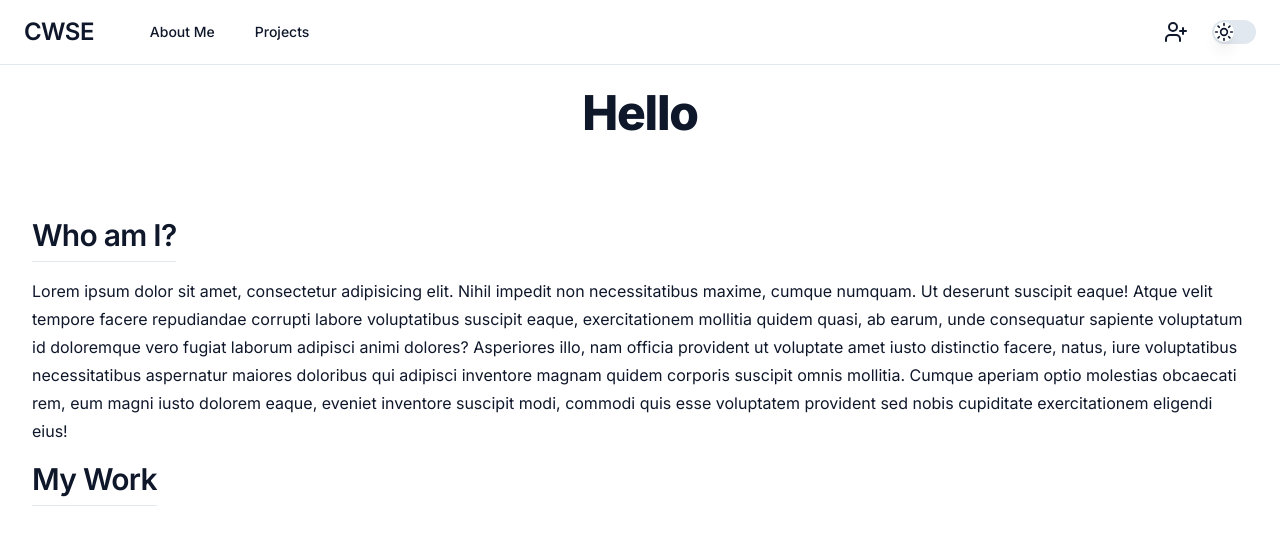
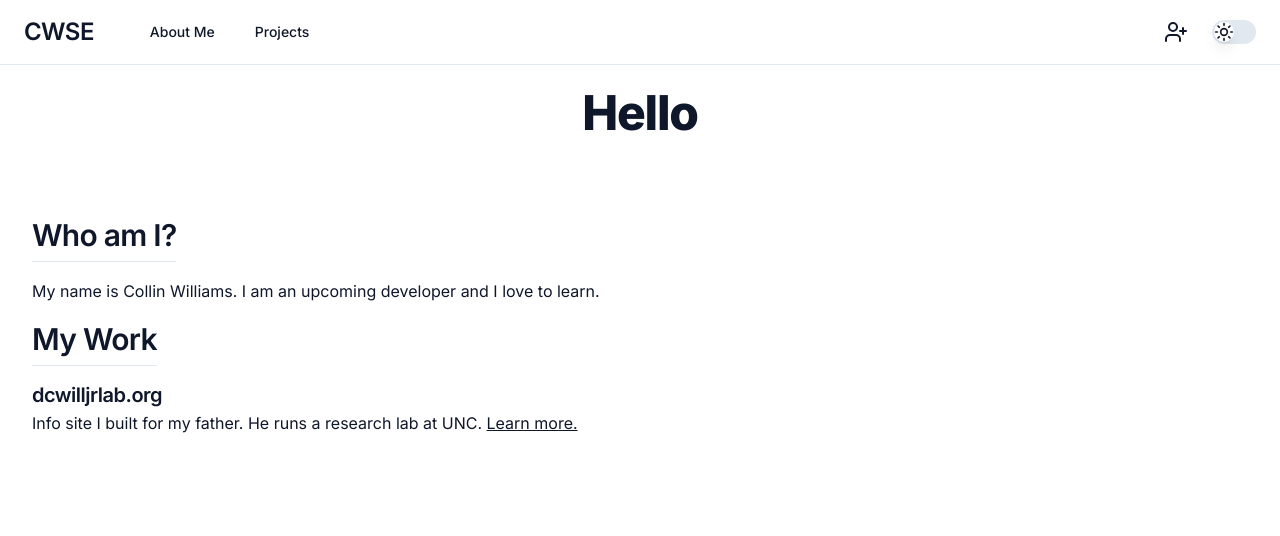
Before and after one commit to collinw7/cwDev, a Next.js app: page / in a window 1280 px wide. Shown: the top 536 px of the page. Built offline with nearby package versions, Linux system fonts and the light colour scheme.

Commit message:
updating info

```diff
--- a/app/page.tsx
+++ b/app/page.tsx
@@ -1,5 +1,6 @@
 import Image from "next/image";
 import { IntroComponent } from "@/components/intro-component";
+import Link from "next/link";
 
 export default function Home() {
   return (
@@ -10,14 +11,19 @@ export default function Home() {
       <section id="about-me-section">
         <a id="about-me" className="top-[-2rem] hidden relative"></a>
         <h2 className="inline">Who am I?</h2>
-        <p>Lorem ipsum dolor sit amet, consectetur adipisicing elit. Nihil impedit non necessitatibus maxime, cumque numquam. Ut deserunt suscipit eaque! Atque velit tempore facere repudiandae corrupti labore voluptatibus suscipit eaque, exercitationem mollitia quidem quasi, ab earum, unde consequatur sapiente voluptatum id doloremque vero fugiat laborum adipisci animi dolores? Asperiores illo, nam officia provident ut voluptate amet iusto distinctio facere, natus, iure voluptatibus necessitatibus aspernatur maiores doloribus qui adipisci inventore magnam quidem corporis suscipit omnis mollitia. Cumque aperiam optio molestias obcaecati rem, eum magni iusto dolorem eaque, eveniet inventore suscipit modi, commodi quis esse voluptatem provident sed nobis cupiditate exercitationem eligendi eius!</p>
+        <p>
+          My name is Collin Williams. I am an upcoming developer and I love to
+          learn.
+        </p>
       </section>
       <section id="projects-section">
         <a id="projects" className="top-[-2rem] hidden relative"></a>
         <h2 className="inline">My Work</h2>
-        <p></p>
+        <p>
+          <h4>dcwilljrlab.org</h4>
+          Info site I built for my father. He runs a research lab at UNC. <Link href="https://www.dcwilljrlab.org" target="blank" className="underline">Learn more.</Link>
+        </p>
       </section>
-
     </main>
   );
 }
--- /dev/null
+++ b/components/global-footer.tsx
@@ -0,0 +1,5 @@
+const GlobalFooter = (): JSX.Element => {
+  return <></>
+}
+
+export { GlobalFooter };
--- a/components/mobile-nav.tsx
+++ b/components/mobile-nav.tsx
@@ -15,11 +15,7 @@ import {
 import { MenuSquare } from "lucide-react";
 import { scrollTop } from "@/lib/scrollTop";
 import Link from "next/link";
-
-type LinkProps = {
-  children?: ReactNode;
-  href: string;
-};
+import { LinkProps } from "@/lib/linkProps";
 
 const MobileNavLink = ({ href, children }: LinkProps): JSX.Element => {
   return (
--- a/components/ui/theme-toggle.tsx
+++ b/components/ui/theme-toggle.tsx
@@ -3,6 +3,7 @@
 import { ThemeSwitch } from "./theme-switch";
 import { useEffect, useState } from "react";
 import { useTheme } from "next-themes";
+import { Skeleton } from "./skeleton";
 
 const ThemeToggle = (): JSX.Element => {
   const [mounted, setMounted] = useState(false);
@@ -13,7 +14,7 @@ const ThemeToggle = (): JSX.Element => {
   }, []);
 
   if (!mounted) {
-    return <></>;
+    return <Skeleton className="w-12 h-5 mt-6"/>;
   }
 
   return (
```
